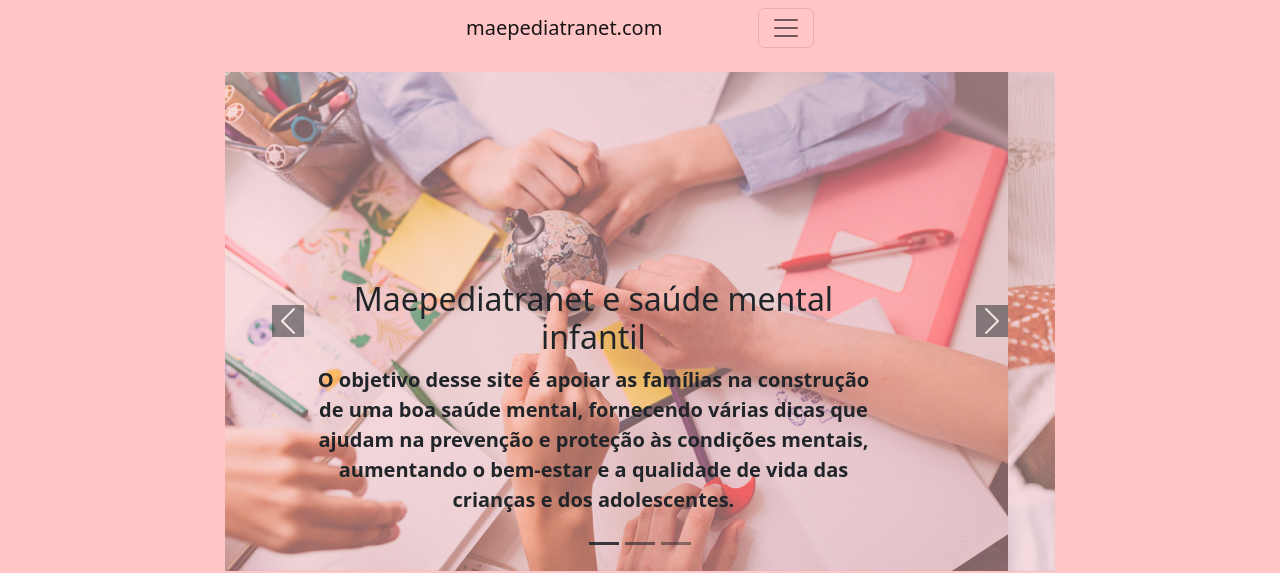
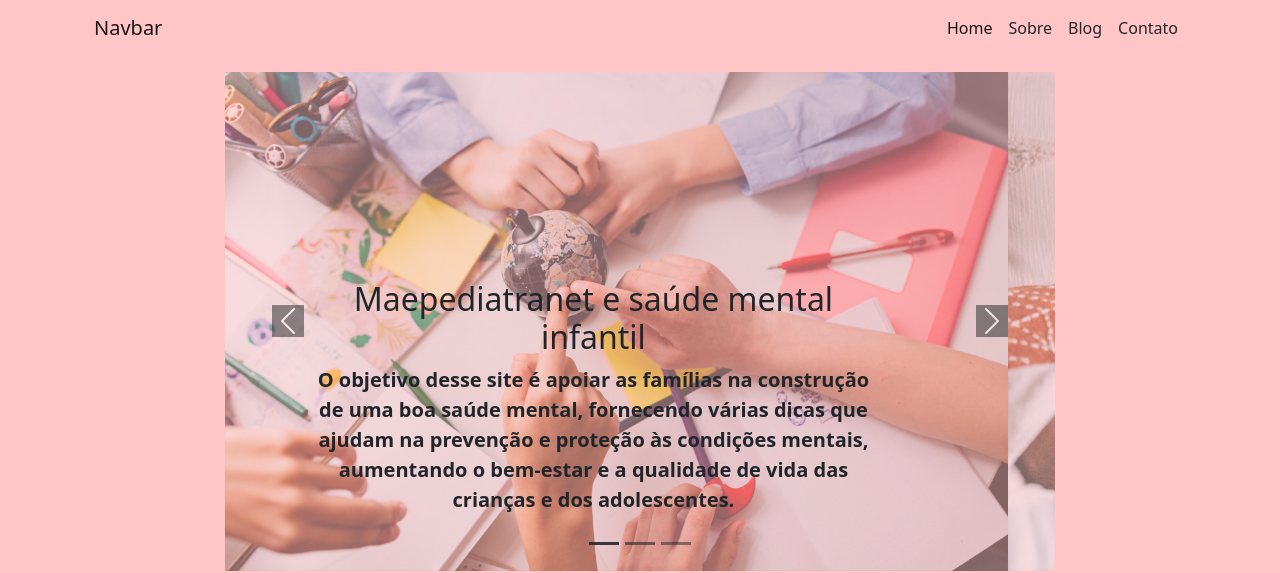
Before and after one commit to dias0001/mae_Pediatra.net, a plain HTML site: page teste.html in a window 1280 px wide. Shown: the top 573 px of the page. Drawn offline with nearby package versions, Linux system fonts and the light colour scheme.

Commit message:
update
Navbar não estava fechando, tentando resolver

```diff
--- a/teste.html
+++ b/teste.html
@@ -23,36 +23,33 @@
     <!-- place navbar here -->
 
     <div class="container">
-      <nav class="navbar bg-body-tertiary">
-        <div class="container-fluid col-md-4">
-          <a class="navbar-brand" href="#">maepediatranet.com</a>
-          <button class="navbar-toggler" type="button" data-bs-toggle="offcanvas" data-bs-target="#offcanvasNavbar" aria-controls="offcanvasNavbar">
+
+      <nav class="navbar navbar-expand-lg bg-body-tertiary">
+        <div class="container-fluid">
+          <a class="navbar-brand" href="#">Navbar</a>
+          <button class="navbar-toggler" type="button" data-bs-toggle="collapse" data-bs-target="#navbarSupportedContent" aria-controls="navbarSupportedContent" aria-expanded="false" aria-label="Toggle navigation">
             <span class="navbar-toggler-icon"></span>
           </button>
-          <div class="offcanvas offcanvas-end" tabindex="-1" id="offcanvasNavbar" aria-labelledby="offcanvasNavbarLabel">
-            <div class="offcanvas-header">
-              <h5 class="offcanvas-title" id="offcanvasNavbarLabel">Offcanvas</h5>
-              <button type="button" class="btn-close" data-bs-dismiss="offcanvas" aria-label="Close"></button>
-            </div>
-            <div class="offcanvas-body">
-              <ul class="navbar-nav justify-content-end flex-grow-1 pe-3">
+          <div class="collapse navbar-collapse " id="navbarSupportedContent">
+            <ul class="navbar-nav ms-auto mb-2 mb-lg-0">
               <li class="nav-item">
-                  <a class="nav-link active" aria-current="page" href="#">Início</a>
+                <a class="nav-link active" aria-current="page" href="#banner-topo">Home</a>
               </li>
               <li class="nav-item">
                 <a class="nav-link active  text-dark" href="#sobre">Sobre</a>
               </li>
               <li class="nav-item">
-                  <a class="nav-link active  text-dark" href="#fabiano">Blog</a>
+                <a class="nav-link active  text-dark" href="#gallery-container">Blog</a>
               </li>
               <li class="nav-item">
-                  <a class="nav-link active  text-dark" href="#fabiano">Contato</a>
+                <a class="nav-link active  text-dark" href="#contato1">Contato</a>
               </li>
             </ul>
-            </div>
+
           </div>
         </div>
       </nav>
+
       <!-- <nav class="row navbar navbar-expand-lg  bs-danger-border-subtle border border-dange   shadow p-2 mb-5 ">
         <div class="container-fluid col-md-4">
           <a class="navbar-brand  text-dark" href="#">maepediatranet.com</a>
@@ -444,9 +441,9 @@
     <!-- place footer here -->
     <div class="container cor-fundo2 d-flex justify-content-center bs-danger-border-subtle border border-dange">
       <div class="row">
-        <div class="col-md-6">
+        <div class="col-md-6" id="contato1">
           <ul class="list-unstyled">
-            <li class="">Nossos contatos:</li>
+            <li class="">Nosso contato:</li>
             <li class="mt-2"><i class="bi bi-whatsapp"></i> (12)997688869
             </li>
             <li class=""><i class="bi bi-facebook"></i> Patricia Macedo
```
Also changed, not shown: index.html (+16 -0 lines). Lines whose indentation alone changed are shown as unchanged.
